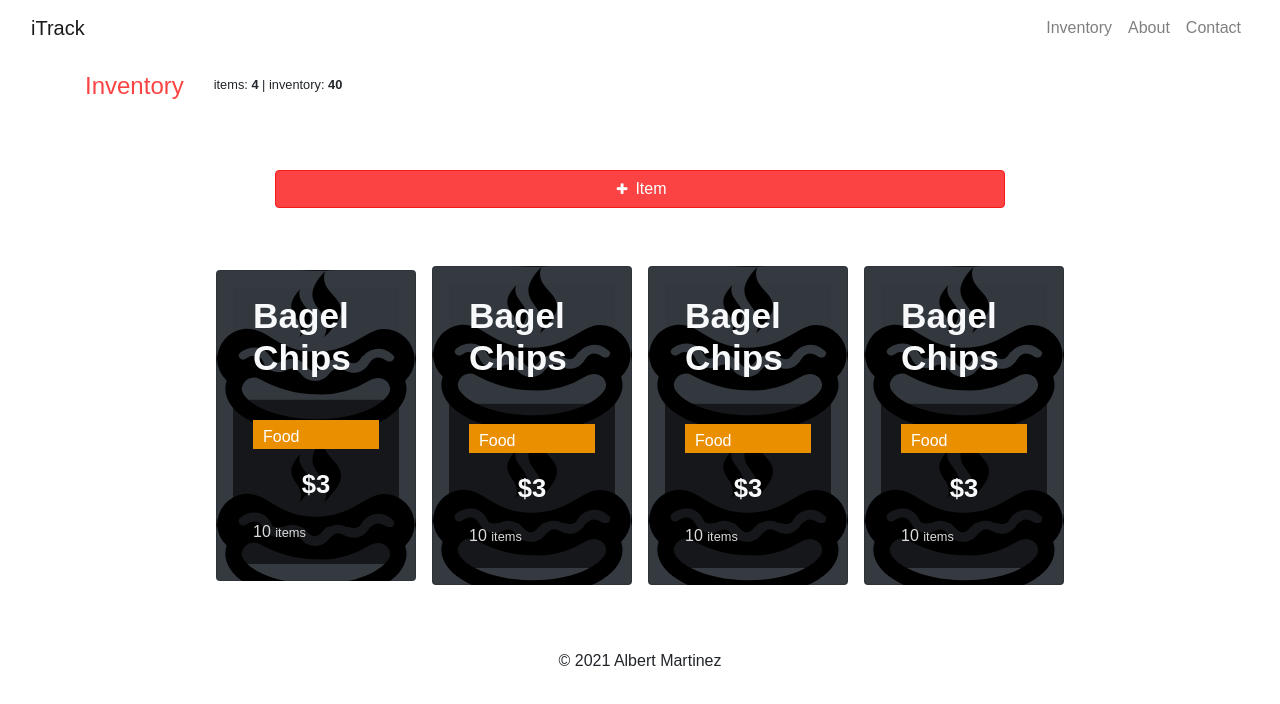
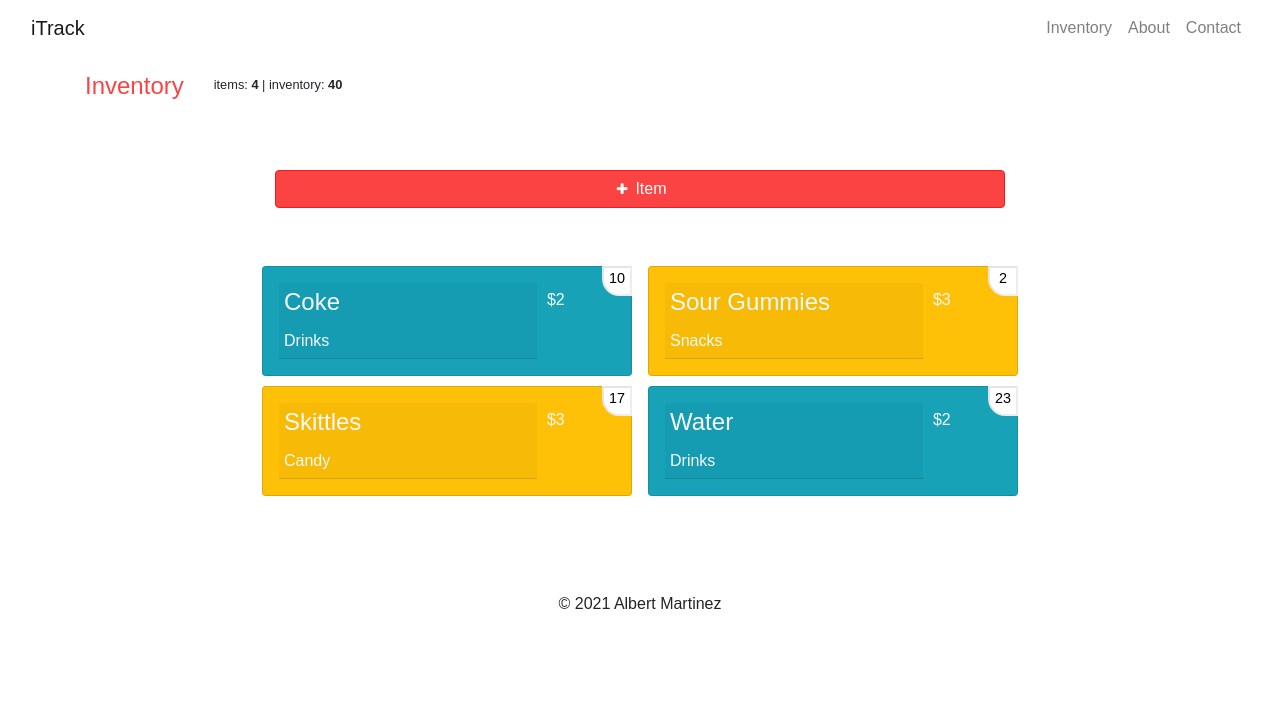
Before and after one commit to ialbertmartinez/project-itrack, a website: page index.html in a window 1280 px wide. Drawn offline with nearby package versions, Linux system fonts and the light colour scheme.

Commit message:
More concise js & updating style

```diff
--- a/css/styles.scss
+++ b/css/styles.scss
@@ -5,8 +5,8 @@ $color-teal: #17A2B8;
 $color-mid: #F41B1B;
 $color-dark: #3D1308;
 $drinks: #1538d8;
-$food:#EA9000;
-$jewelry: #da00da;
+$snacks:#EA9000;
+$candy: #da00da;
 $clothes: #22b904;
 $color-white: #fff;
 $color-black-transparent: rgba(0, 0, 0, 0.5);
@@ -43,6 +43,7 @@ text-decoration: none;
 .btn.btn-info {
 	background-color:$color-primary;
 	border-color: $color-mid;
+	transition: all .3s cubic-bezier(0.39, 0.575, 0.565, 1) .3s;
 	&:hover {
 		background-color: $color-mid;
 		border-color: $color-primary;
@@ -55,7 +56,12 @@ text-decoration: none;
 		background-color: $color-black-transparent;
 		border-color: $color-mid;
 	}
+	&:visited {
+		background-color: $color-primary;
+		border-color: $color-mid;
+	}
 }
+
 header p {
 	span {
 		font-weight: bold;
@@ -97,7 +103,6 @@ font-size: 0.85rem;
 
 #item-grid .item-block {
 padding: 5px;
-max-width: 200px;
 width: 100%;
 height: 100%;
 margin-top: 10px;
@@ -113,90 +118,152 @@ margin: 0;
 }
 
 .item-block {
-	min-height:  200px;
+	display: flex;
+	flex-flow: row nowrap;
+	height: 80px;
+	width: 287px;
+	& .card-header, & .card-body {
+		height: 100%;
+		padding: 5px;
+		margin: 0;
+	}
+
+	& .card-header {
+		width: 77.7%;
+	}
+
+	& .card-body {
+		margin-left: 7px;
+		width: calc(23.3% - (7px));
+		padding-right: 5px;
+		padding-left: 2.5px;
+
+		// .itemPrice{
+
+		// }
+
+		.itemQty {
+			background: #FFF;
+			border: 2px inset rgba(0, 0, 0, 0.1);
+			border-radius: 0 0 0 57%;
+
+			display: block;
+			height: 30px;
+			min-width: 30px;
+			position: absolute;
+			right: -1px;
+			top: -1px;
+
+			color: black;
+			font-family: "monsterrat", sans-serif;
+			font-size: 0.9rem;
+			font-weight: 400;
+			text-align: center;
+		}
+	}
 }
 
-.item-block.card {
-	background-image: url("../img/icons/i_food_lined.svg");
-}
-.item-block .card-header {
-	h4.card-title {
-		font-size: 2.2rem;
-		font-weight: 600;
-		letter-spacing: 0.02px;
-	}
-}
-.item-block .card-body {
-	background-color: rgba(0,0,0, 0.6);
-	p.item-price {
-		font-family:inherit;
-		font-size: 1.6rem;
-		font-weight: 700;
-		line-height: 1.5;
-		text-align: center;
-	}
-	// outline: 1px $food dotted;
-}
+// .item-block {
+// 	min-height:  200px;
+// 	min-width: 200px;
+// }
+// .card {
+// 	background-repeat: none;
+// 	& .bg-snacks {
+// 		background-image: url("./img/icons/i_food_lined.svg");
+// 	}
+// 	& .bg-candy {
+// 		background-image: url("./img/icons/i_candy_lined.svg");
+// 	}
+// 	& .bg-drinks {
+// 		background-image: url("./img/icons/i_drinks_lined.svg");
+// 	}
+// 	& .bg-clothes {
+// 		background-image: url("../img/icons/i_clothes_lined.svg");
+// 	}
+// }
+// .card .bg-snacks {
+// 	background-image: url("./img/icons/i_food_lined.svg");
+// 	background-repeat: none;
+// }
+// .card .bg-candy {
+// 	background-image: url("./img/icons/i_candy_lined.svg");
+// }
 
-.item-block .card-body p.itemPrice  {
-	font-size: 2rem;
-}
-/*
-------------------------------
-MEDIUM BREAKPOINT STYLES
-------------------------------
-*/
+// .card .bg-drinks {
+// 	background-image: url("./img/icons/i_drinks_lined.svg");
+// }
+
+// .card .bg-clothes {
+// 	background-image: url("../img/icons/i_clothes_lined.svg");
+// }
+
+// .item-block .card-header {
+// 	h4.card-title {
+// 		font-size: 2.2rem;
+// 		font-weight: 600;
+// 		letter-spacing: 0.02px;
+// 	}
+// }
+// .item-block .card-body {
+// 	background-color: $color-black-transparent;
+
+// 	p.itemPrice, p.itemQty {
+// 		font-family:inherit;
+// 		font-size: 1.6rem;
+// 		font-weight: 700;
+// 		line-height: 1.5;
+// 	}
+// }
+
+// .item-block .card-body p.itemPrice  {
+// 	font-size: 2rem;
+// }
+
 // @media (min-width: 768px) {
-#item-grid {
+// #item-grid {
 // list-style: none;
-}
+// }
 
-#item-grid .item-block {
+// #item-grid .item-block {
 // padding: 5px;
 // width: 200px;
 // height: 100%;
 // margin-top: 10px;
 // text-align: center;
-}
+// }
 
 
-.item-block {
+// .item-block {
 // min-height:  200px;
-}
+// }
 
-.item-block .card-body {
+// .item-block .card-body {
 // padding-bottom: 100px;
-}
+// }
 
-.item-block h4 {
+// .item-block h4 {
 // margin-top: 45px;
 
-}
+// }
 
 
-.card-body .item-qty {
-color: $color-grey;
-}
+// .card-body .itemQty {
+// color: $color-grey;
+// }
 
 // category
-.card-body .item-category {
-color: $color-white;
-padding-left: 10px;
-padding-top: 5px;
-padding-right: 10px;
-}
+// .card-body .itemCategory {
+// color: $color-white;
+// padding-left: 10px;
+// padding-top: 5px;
+// padding-right: 10px;
+// }
 
-.card-body p.drinks { background: $drinks; } // drinks category style
+// .card-body .drinks { background: $drinks; } // drinks category style
 
-.card-body p.food { background: $food; } // food category style
+// .card-body .snacks { background: $snacks; } // food category style
 
-.card-body p.jewelry { background: $jewelry; } // jewelry category style
+// .card-body .candy { background: $candy; } // jewelry category style
 
-.card-body p.clothes { background: $clothes; } // clothes category style
-
-
-/*
-------------------------------
-END - MEDIUM BREAKPOINT STYLES
-------------------------------
-*/
+// .card-body .clothes { background: $clothes; } // clothes category style
--- a/index.html
+++ b/index.html
@@ -66,8 +66,8 @@
 											<select class="form-control" name="itemCategory" id="itemCategory">
 												<option value="0">Select category...</option>
 												<option value="drinks">drinks</option>
-												<option value="food">food</option>
-												<option value="jewelry">jewelry</option>
+												<option value="snacks">snacks</option>
+												<option value="candy">candy</option>
 												<option value="clothes">clothes</option>
 											</select>
 										</div>
@@ -91,17 +91,6 @@
 										</div>
 									</div>
 									<!-- ./qty -->
-
-									<!-- unit -->
-									<div class="form-group row col-12 pl-4">
-										<label class="col-sm-6 col-form-label" for="itemX">Notes</label>
-										<div class="col-sm-6">
-											<input class="form-control" type="text" id="itemX" name="itemX"
-												placeholder="Enter any extra info on item" />
-										</div>
-									</div>
-									<!-- ./unit -->
-
 								</div>
 								<!-- ./form-row -->
 
@@ -113,7 +102,9 @@
 											<button class="btn btn-primary btn-lg" type="submit" value="Add Item">Add item</button>
 										</div>
 									</div>
+									<!-- ./ form-group -->
 								</div>
+								<!-- ./ form-row | submit + cancel bttns-->
 							</form>
 						</div>
 					</div>
@@ -152,58 +143,57 @@
 			<div class="container">
 				<div class="row align-items-center justify-content-center" id="item-grid">
 
-					<div class="item-block card bg-dark text-light col-auto col-sm-6 col-md-4 p-3 mx-2">
+					<div class="item-block card bg-info text-light col-auto col-sm-6 col-md-4 p-3 mx-2 bg-drinks">
 
-						<div class="card-header py-2">
-							<h4 class="card-title">Bagel Chips</h4>
+						<div class="card-header">
+							<h4 class="card-title itemName">Coke</h4>
+							<p class="itemCategory drinks card-text">Drinks</p>
 						</div>
 
 						<div class="card-body">
-							<p class="item-category food card-text">Food</p>
-							<p class="item-price card-text">$3</p>
-							<p class="item-qty card-text">10 <small>items</small></p>
+							<p class="itemPrice card-text">$2</p>
+							<p class="itemQty card-text">10</p>
 
 						</div>
 					</div>
 
-					<div class="item-block card bg-dark text-light col-auto col-sm-6 col-md-4 p-3 mx-2">
+					<div class="item-block card bg-warning text-light col-auto col-sm-6 col-md-4 p-3 mx-2 bg-snacks">
 
 						<div class="card-header">
-							<h4 class="card-title">Bagel Chips</h4>
+							<h4 class="card-title itemName">Sour Gummies</h4>
+							<p class="itemCategory snacks card-text">Snacks</p>
 						</div>
 
 						<div class="card-body">
-							<p class="item-category food card-text">Food</p>
-							<p class="item-price card-text">$3</p>
-							<p class="item-qty card-text">10 <small>items</small></p>
+							<p class="itemPrice card-text">$3</p>
+							<p class="itemQty card-text">2</p>
 
 						</div>
 					</div>
-
-					<div class="item-block card bg-dark text-light col-auto col-sm-6 col-md-4 p-3 mx-2">
+					<div class="item-block card bg-warning text-light col-auto col-sm-6 col-md-4 p-3 mx-2 bg-candy">
 
 						<div class="card-header">
-							<h4 class="card-title">Bagel Chips</h4>
+							<h4 class="card-title itemName">Skittles</h4>
+							<p class="itemCategory candy card-text">Candy</p>
 						</div>
 
 						<div class="card-body">
-							<p class="item-category food card-text">Food</p>
-							<p class="item-price card-text">$3</p>
-							<p class="item-qty card-text">10 <small>items</small></p>
+							<p class="itemPrice card-text">$3</p>
+							<p class="itemQty card-text">17</p>
 
 						</div>
 					</div>
-
-					<div class="item-block card bg-dark text-light col-auto col-sm-6 col-md-4 p-3 mx-2">
+					<div class="item-block card bg-info text-light col-auto col-sm-6 col-md-4 p-3 mx-2 bg-drinks">
 
 						<div class="card-header">
-							<h4 class="card-title">Bagel Chips</h4>
+							<h4 class="card-title itemName">Water</h4>
+							<p class="itemCategory drinks card-text">Drinks</p>
+
 						</div>
 
 						<div class="card-body">
-							<p class="item-category food card-text">Food</p>
-							<p class="item-price card-text">$3</p>
-							<p class="item-qty card-text">10 <small>items</small></p>
+							<p class="itemPrice card-text">$2</p>
+							<p class="itemQty card-text">23</p>
 
 						</div>
 					</div>
@@ -216,7 +206,7 @@
 		</section>
 
 
-		<footer>
+		<footer class="py-3 mt-3">
 			<div class="container">
 				<div class="row align-items-center justify-content-center pt-5 mt-3">
 					<p>&copy; 2021 <a class="footer-link" href="ialbertmartinez.com">Albert Martinez</a></p>
--- a/js/scripts.js
+++ b/js/scripts.js
@@ -35,7 +35,8 @@ fromMakeToDom() serves as the element-maker & DOM injector
 		let divNode = document.createElement("div");
 		let cardHeader = document.createElement("div");
 		let cardBody = document.createElement("div");
-		let cardFooter = document.createElement("div");
+		const qtySuffix = document.querySelectorAll('.card-text.itemQty');
+		const el_smTxt = document.createElement("small");
 
 		itemGrid.appendChild(divNode);
 		divNode = itemGrid.lastElementChild;
@@ -52,6 +53,7 @@ fromMakeToDom() serves as the element-maker & DOM injector
 		const txt_2 = document.createTextNode(`${o.category}`);
 		const txt_3 = document.createTextNode(`$${o.price}`);
 		const txt_4 = document.createTextNode(`${o.qty}`);
+		const smallText = document.createTextNode("<small> items</small>");
 
 		// appending the text nodes to the divNode
 		el_0.appendChild(txt_0);
@@ -59,6 +61,7 @@ fromMakeToDom() serves as the element-maker & DOM injector
 		el_2.appendChild(txt_2);
 		el_3.appendChild(txt_3);
 		el_4.appendChild(txt_4);
+		el_smTxt.appendChild(smallText);
 
 		// append the dynamic element to the grid inside the DOM
 		cardHeader.appendChild(el_0);
@@ -66,39 +69,42 @@ fromMakeToDom() serves as the element-maker & DOM injector
 		cardBody.appendChild(el_2);
 		cardBody.appendChild(el_3);
 		cardBody.appendChild(el_4);
+		qtySuffix.appendChild(el_smTxt);
 
-		el_0.className = "itemID";
-		el_1.className = "itemName";
-		el_2.className = "itemCategory";
-		el_3.className = "itemPrice";
-		el_4.className = "itemQty";
+		// add classes to the item's data for styling
+		el_0.className = "itemID d-none";
+		el_1.className = "card-title itemName";
+		el_2.className = "card-text itemCategory";
+		el_3.className = "card-text itemPrice";
+		el_4.className = "card-text itemQty";
+		// .appendChild(smallText);
 
 		let category = o.category.toLowerCase();
 		switch(category) {
 			case "drinks":
-				el_2.className = "itemCategory drinks";
+				el_2.className = "itemCategory card-text drinks";
 				break;
-			case "food":
-				el_2.className = "itemCategory food";
+			case "snacks":
+				el_2.className = "itemCategory card-text snacks";
 				break;
 			case "sweets":
-				el_2.className = "itemCategory sweets";
+				el_2.className = "itemCategory card-text candy";
 				break;
 			case "clothes":
-				el_2.className = "itemCategory clothes";
+				el_2.className = "itemCategory card-text clothes";
 				break;
 			default:
-				el_2.className = "itemCategory";
+				el_2.className = "itemCategory card-text";
 		}
 	}
 
 	function handleSubmit(e){
 		e.preventDefault();
 		const inputs = itemForm.querySelectorAll("input");
-		let itemName = document.getElementById("itemName");
-		let itemCategory = document.getElementById("itemCategory");
-		let itemPrice = document.getElementById("itemPrice");
-		let itemQty = document.getElementById("itemQty");
+		// let itemName = document.getElementById("itemName");
+		// let itemCategory = document.getElementById("itemCategory");
+		// let itemPrice = document.getElementById("itemPrice");
+		// let itemQty = document.getElementById("itemQty");
 
 		let itemObj = {
 			itemID: count,
```
Also changed, not shown: css/styles.css.
